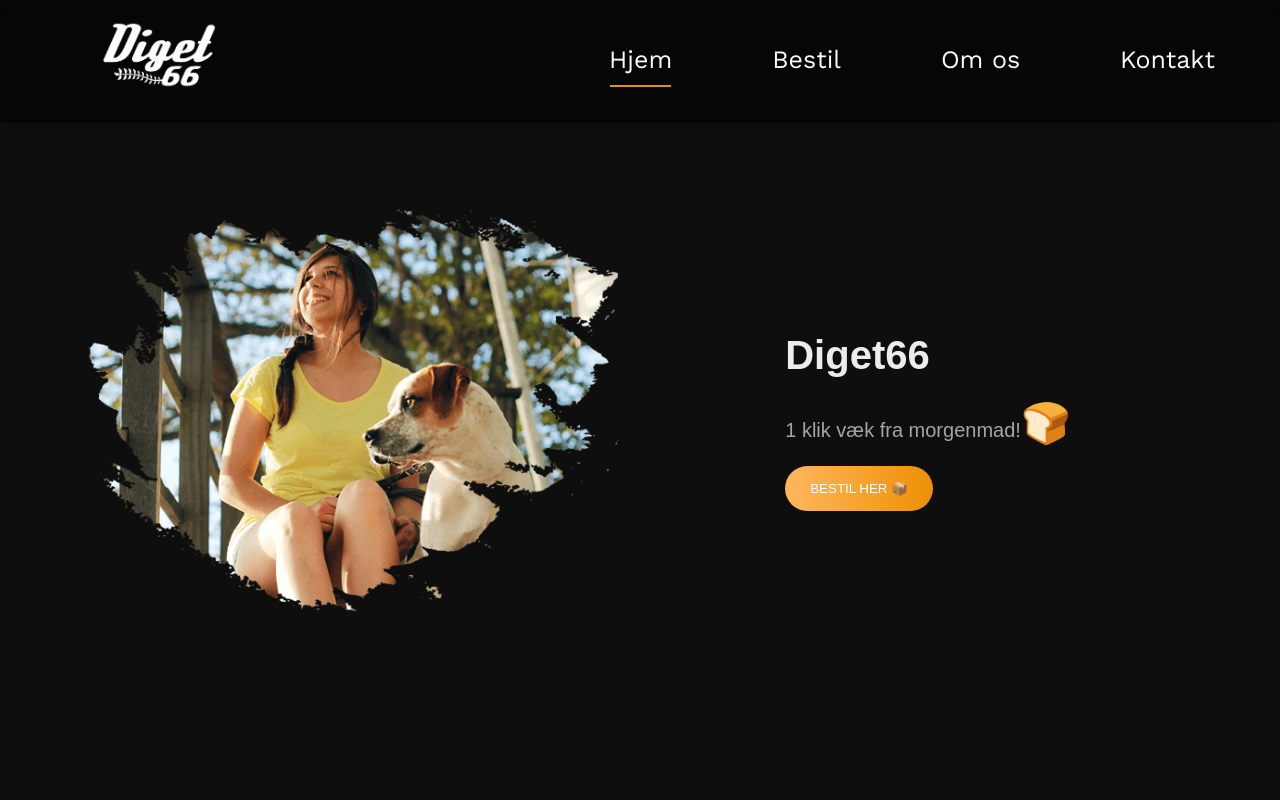
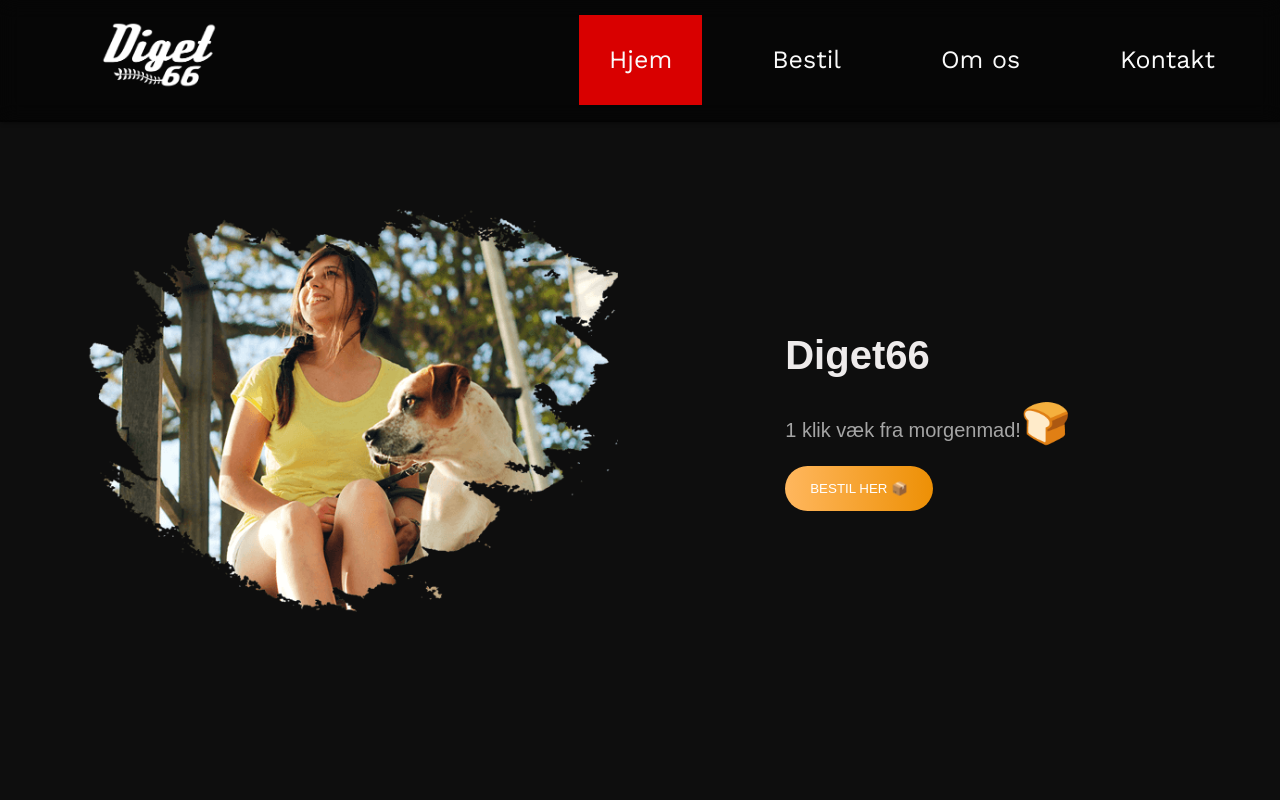
Before and after one commit to aeeux/diget66, a plain HTML site: page index.html in a window 1280 px wide. Shown: the top 800 px of the page. Drawn offline with nearby package versions, Linux system fonts and the light colour scheme; a script that the page names is missing.

Commit message:
Update styles.css

```diff
--- a/styles.css
+++ b/styles.css
@@ -314,7 +314,12 @@
 
 /* Buttons */
 
-.active, .btn {
+.active{
+  background-color:#d90000;
+  color:#fff;
+}
+
+/* .active, .btn {
 	color: #FFB75E;
 	transition: .22s ease-in-out;
 	top: -3px;
@@ -331,7 +336,7 @@
   background: #ED8F03;
   transition: width 0.3s ease 0s, left 0.3s ease 0s;
   width: 50%;
-}
+} */
 
 
 .btn-center{
```
